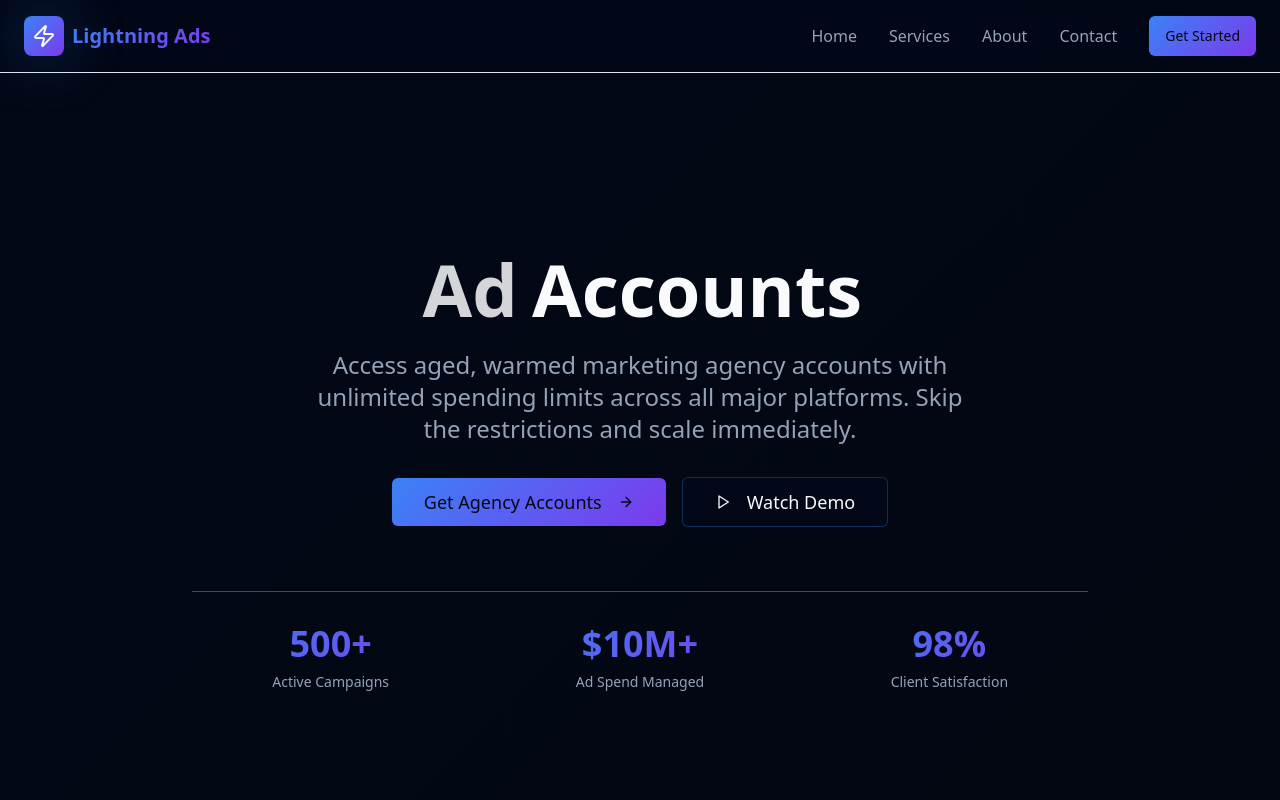
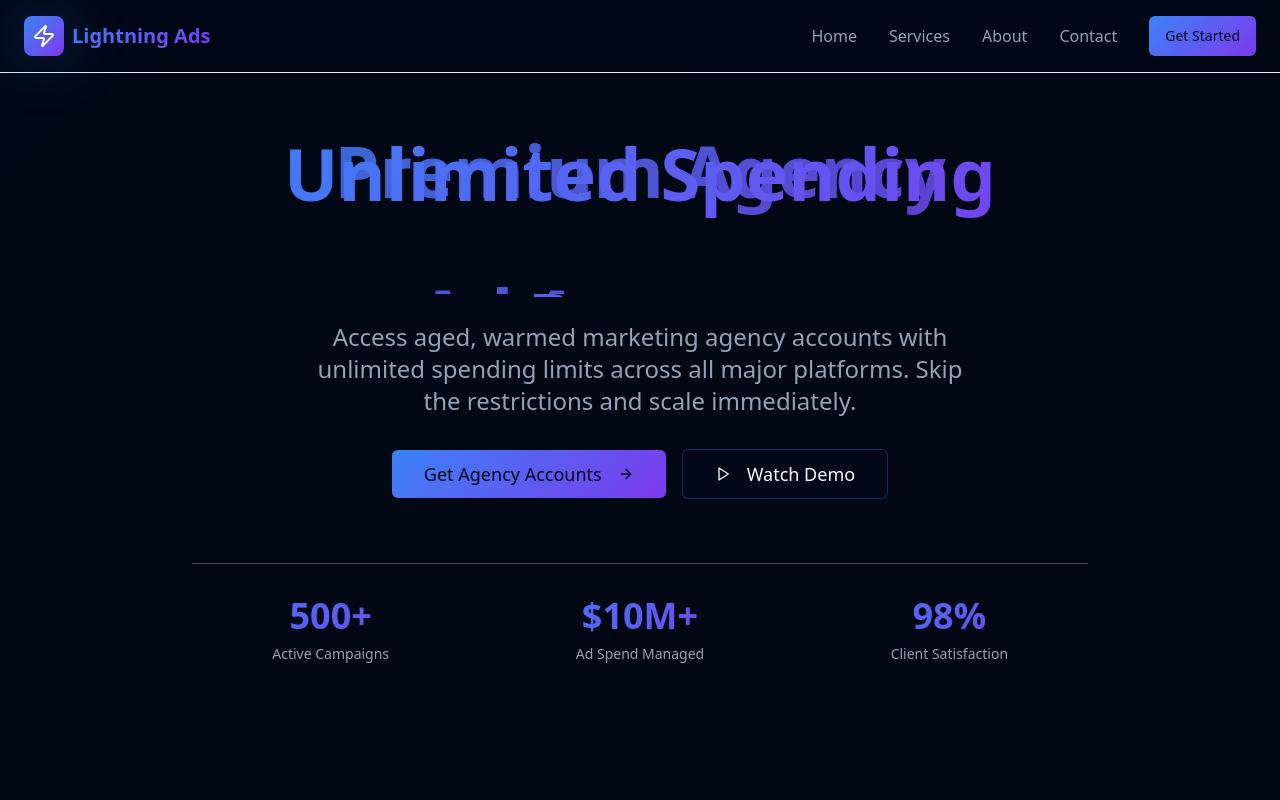
Before and after one commit to doctorfawad31-dev/lightening-ads, a React (Vite) app: page / in a window 1280 px wide. Shown: the top 800 px of the page. Built offline with nearby package versions, Linux system fonts and the light colour scheme; the HTML template or start-up script is replaced by a standard one.

Commit message:
Add looping multi-line animation

```diff
--- a/src/components/Hero.tsx
+++ b/src/components/Hero.tsx
@@ -3,6 +3,23 @@ import { ArrowRight, Play } from "lucide-react"
 import heroImage from "@/assets/lightning-hero.jpg"
 
 const Hero = () => {
+  const titles = [
+    {
+      line1: "Premium Agency",
+      line2: "Ad Accounts",
+      gradient: true
+    },
+    {
+      line1: "High-Trust Marketing",
+      line2: "Solutions",
+      gradient: true
+    },
+    {
+      line1: "Unlimited Spending",
+      line2: "Power",
+      gradient: true
+    }
+  ]
   return (
     <section id="home" className="relative min-h-screen flex items-center justify-center overflow-hidden">
       {/* Background Image */}
@@ -18,36 +35,22 @@ const Hero = () => {
       {/* Content */}
       <div className="relative z-10 container mx-auto px-6 text-center">
         <div className="max-w-4xl mx-auto">
-          <h1 className="text-5xl md:text-7xl font-bold mb-6 leading-tight">
-            <div className="bg-gradient-primary bg-clip-text text-transparent">
-              <span
-                className="inline-block animate-word-slide-in"
-                style={{ animationDelay: '0s' }}
+          <h1 className="text-5xl md:text-7xl font-bold mb-6 leading-tight relative h-32 md:h-40">
+            {titles.map((title, index) => (
+              <div
+                key={index}
+                className={`absolute inset-0 animate-title-cycle ${title.gradient ? 'bg-gradient-primary bg-clip-text text-transparent' : ''}`}
+                style={{ animationDelay: `${index * 3}s` }}
               >
-                Premium&nbsp;
-              </span>
-              <span
-                className="inline-block animate-word-slide-in"
-                style={{ animationDelay: '0.5s' }}
-              >
-                Agency
-              </span>
-            </div>
-            <br />
-            <div>
-              <span
-                className="inline-block animate-word-slide-in"
-                style={{ animationDelay: '1s' }}
-              >
-                Ad&nbsp;
-              </span>
-              <span
-                className="inline-block animate-word-slide-in"
-                style={{ animationDelay: '1.5s' }}
-              >
-                Accounts
-              </span>
-            </div>
+                <div>
+                  {title.line1}
+                </div>
+                <br />
+                <div>
+                  {title.line2}
+                </div>
+              </div>
+            ))}
           </h1>
 
           <p className="text-xl md:text-2xl text-muted-foreground mb-8 max-w-2xl mx-auto">
--- a/tailwind.config.ts
+++ b/tailwind.config.ts
@@ -93,29 +93,37 @@ export default {
             height: "0",
           },
         },
-        "word-slide-in": {
+        "title-cycle": {
           "0%": {
+            opacity: "1",
+            transform: "translateY(0)",
+          },
+          "25%": {
+            opacity: "1",
+            transform: "translateY(0)",
+          },
+          "33.33%": {
             opacity: "0",
-            transform: "translateX(-30px)",
+            transform: "translateY(-20px)",
           },
-          "20%": {
+          "66.66%": {
+            opacity: "0",
+            transform: "translateY(-20px)",
+          },
+          "75%": {
             opacity: "1",
-            transform: "translateX(0)",
-          },
-          "80%": {
-            opacity: "1",
-            transform: "translateX(0)",
+            transform: "translateY(0)",
           },
           "100%": {
-            opacity: "0",
-            transform: "translateX(30px)",
+            opacity: "1",
+            transform: "translateY(0)",
           },
         },
       },
       animation: {
         "accordion-down": "accordion-down 0.2s ease-out",
         "accordion-up": "accordion-up 0.2s ease-out",
-        "word-slide-in": "word-slide-in 3s ease-in-out infinite",
+        "title-cycle": "title-cycle 9s ease-in-out infinite",
       },
     },
   },
```
